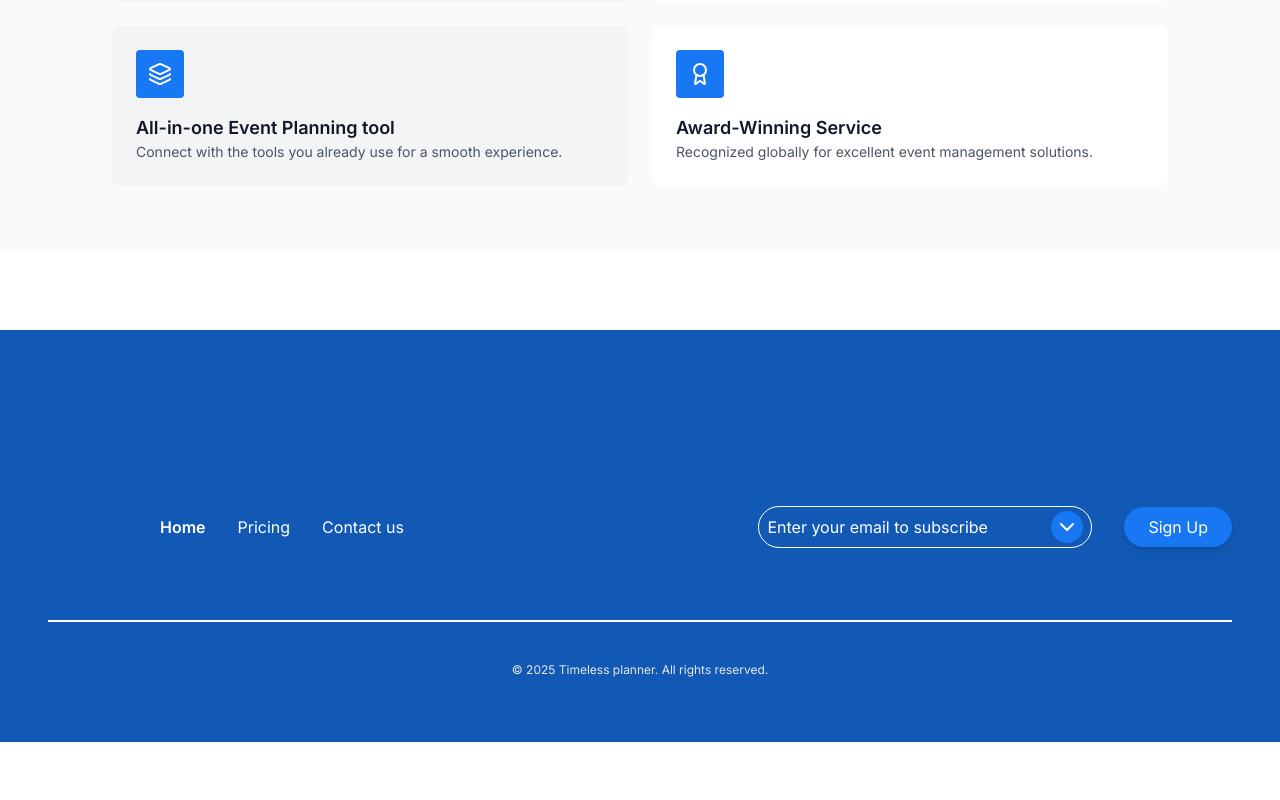
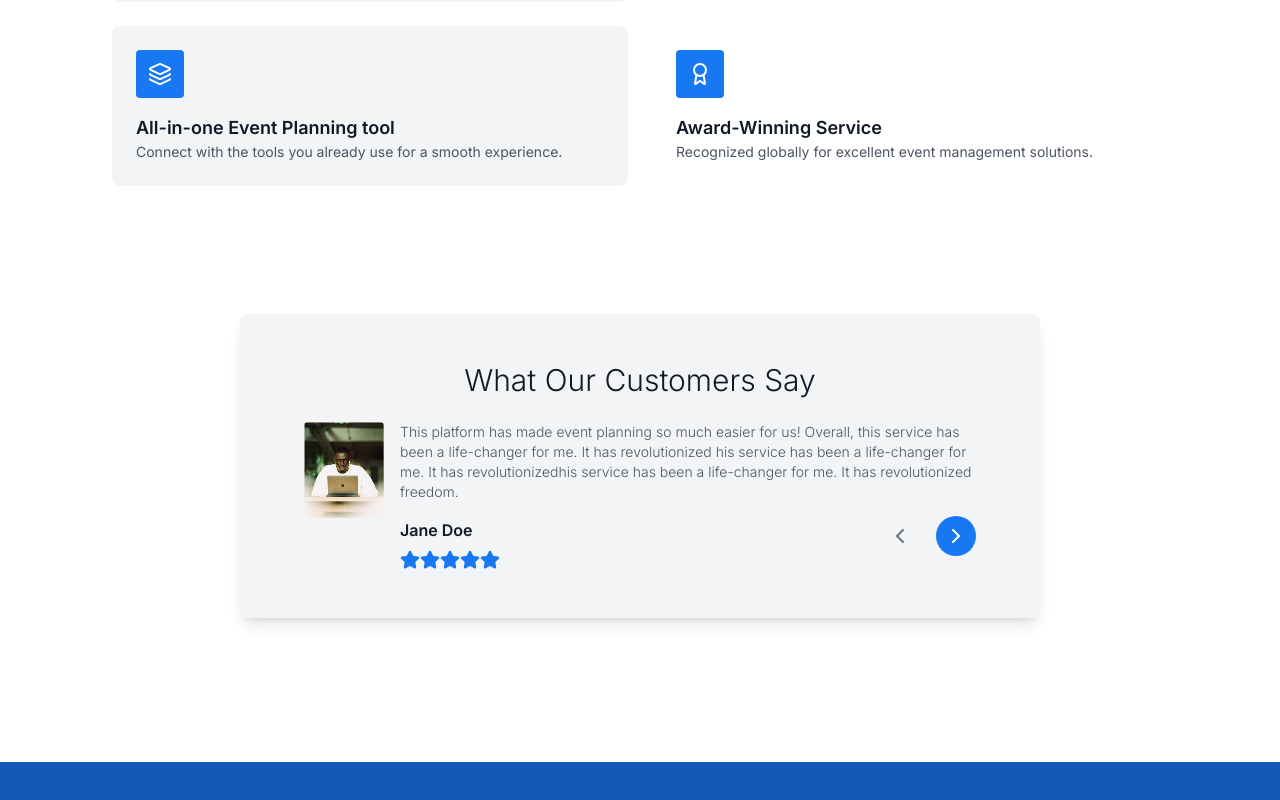
Before and after one commit to kingieX/timeless-planner-v2, a Next.js app: page / in a window 1280 px wide. Shown: the part 5857-6657 px from the top of the page. Before the commit the page ends 6599 px from the top, so only its background shows below. Built offline with nearby package versions, Linux system fonts and the light colour scheme.

Commit message:
Update:new component created in Home page

```diff
--- /dev/null
+++ b/src/app/_components/TestimonialsSection.tsx
@@ -0,0 +1,120 @@
+"use client";
+
+import { useState } from "react";
+import { ChevronLeft, ChevronRight, Star } from "lucide-react";
+import Image from "next/image";
+
+const testimonials = [
+  {
+    name: "Jane Doe",
+    comment:
+      "This platform has made event planning so much easier for us! Overall, this service has been a life-changer for me. It has revolutionized his service has been a life-changer for me. It has revolutionizedhis service has been a life-changer for me. It has revolutionized freedom.",
+    image: "/home/customer.png",
+    rating: 5,
+  },
+  {
+    name: "John Smith",
+    comment:
+      "Fantastic features and seamless integration with my workflow. Overall, this service has been a life-changer for me. It has revolutionized his service has been a life-changer for me. It has revolutionizedhis service has been a life-changer for me. It has revolutionized freedom.",
+    image: "/home/customer.png",
+    rating: 4,
+  },
+  {
+    name: "Emily Brown",
+    comment: "I love how intuitive and user-friendly the interface is!",
+    image: "/home/customer.png",
+    rating: 5,
+  },
+];
+
+export default function TestimonialsSection() {
+  const [index, setIndex] = useState(0);
+
+  const nextTestimonial = () => {
+    if (index < testimonials.length - 1) setIndex(index + 1);
+  };
+
+  const prevTestimonial = () => {
+    if (index > 0) setIndex(index - 1);
+  };
+
+  return (
+    <section className="w-full py-16 text-center">
+      <div className="max-w-4xl mx-auto px-6 md:px-12">
+        <div className="bg-gray-100 py-12 px-8 shadow-lg rounded-lg text-center flex flex-col">
+          <h2 className="text-2xl md:text-3xl font-light text-gray-900 mb-6">
+            What Our Customers Say
+          </h2>
+          <div className="flex md:flex-row flex-col md:gap-4 justify-center">
+            {/* Profile Image */}
+            <Image
+              src={testimonials[index].image}
+              alt={testimonials[index].name}
+              width={80}
+              height={80}
+              className="w-20 h-24 rounded mb-4"
+            />
+
+            <div>
+              {/* Comment */}
+              <p className="text-left text-gray-600 max-w-xl text-sm font-light">
+                {testimonials[index].comment}
+              </p>
+
+              <div className="flex justify-between items-center">
+                <div className="flex flex-col items-start">
+                  {/* Name */}
+                  <h4 className="mt-4 font-semibold text-gray-900">
+                    {testimonials[index].name}
+                  </h4>
+
+                  {/* Star Rating */}
+                  <div className="flex mt-2">
+                    {[...Array(testimonials[index].rating)].map((_, i) => (
+                      <Star
+                        key={i}
+                        className="text-primary w-5 h-5"
+                        fill="currentColor"
+                      />
+                    ))}
+                  </div>
+                </div>
+
+                {/* Navigation Buttons */}
+                <div className="flex justify-between gap-4">
+                  {/* Left Arrow */}
+                  <button
+                    onClick={prevTestimonial}
+                    disabled={index === 0}
+                    className={`w-10 h-10 flex items-center justify-center rounded-full transition-all
+                ${
+                  index > 0
+                    ? "bg-primary text-white hover:bg-primary/70"
+                    : "bg-gray-100 text-gray-500"
+                }`}
+                  >
+                    <ChevronLeft className="w-6 h-6" />
+                  </button>
+
+                  {/* Right Arrow */}
+                  <button
+                    onClick={nextTestimonial}
+                    disabled={index === testimonials.length - 1}
+                    className={`w-10 h-10 flex items-center justify-center rounded-full transition-all
+                ${
+                  index < testimonials.length - 1
+                    ? "bg-primary text-white hover:bg-primary/70"
+                    : "bg-gray-100 text-gray-500"
+                }`}
+                  >
+                    <ChevronRight className="w-6 h-6" />
+                  </button>
+                </div>
+              </div>
+            </div>
+          </div>
+        </div>
+      </div>
+    </section>
+  );
+}
--- a/src/app/_components/WhyChooseUs.tsx
+++ b/src/app/_components/WhyChooseUs.tsx
@@ -48,7 +48,7 @@ const benefits = [
 
 export default function BenefitsSection() {
   return (
-    <section className="w-full py-16 bg-gray-50">
+    <section className="w-full py-16">
       <div className="max-w-6xl mx-auto px-6 md:px-12 text-cente">
         <h2 className="text-sm font-semibold text-[#42CEF2]">Benefits</h2>
         <p className="text-2xl text-primary font-semibold mt-2">
--- a/src/app/page.tsx
+++ b/src/app/page.tsx
@@ -9,6 +9,7 @@ import AIFormsSection from "./_components/AIFormsSection";
 import UseCasesSection from "./_components/UseCasesSection";
 import IntegrationsSection from "./_components/IntegrationsSection";
 import WhyChooseUs from "./_components/WhyChooseUs";
+import TestimonialsSection from "./_components/TestimonialsSection";
 
 // Feature data
 const featureData = [
@@ -85,6 +86,9 @@ export default function Home() {
 
         {/* WhyChooseUs */}
         <WhyChooseUs />
+
+        {/* TestimonialsSection */}
+        <TestimonialsSection />
       </main>
       <Footer />
     </div>
```
Also changed, not shown: public/home/customer.png (added).
